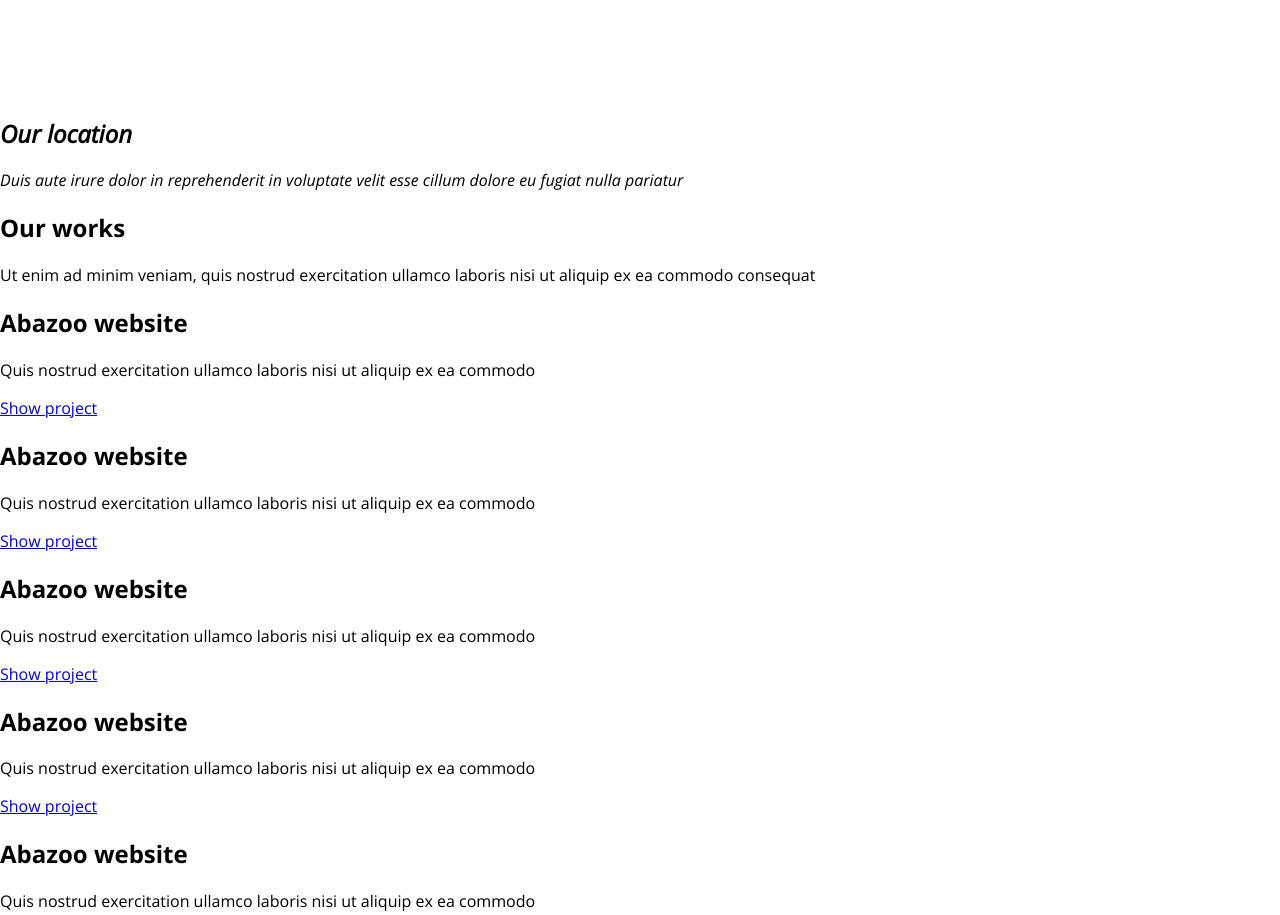
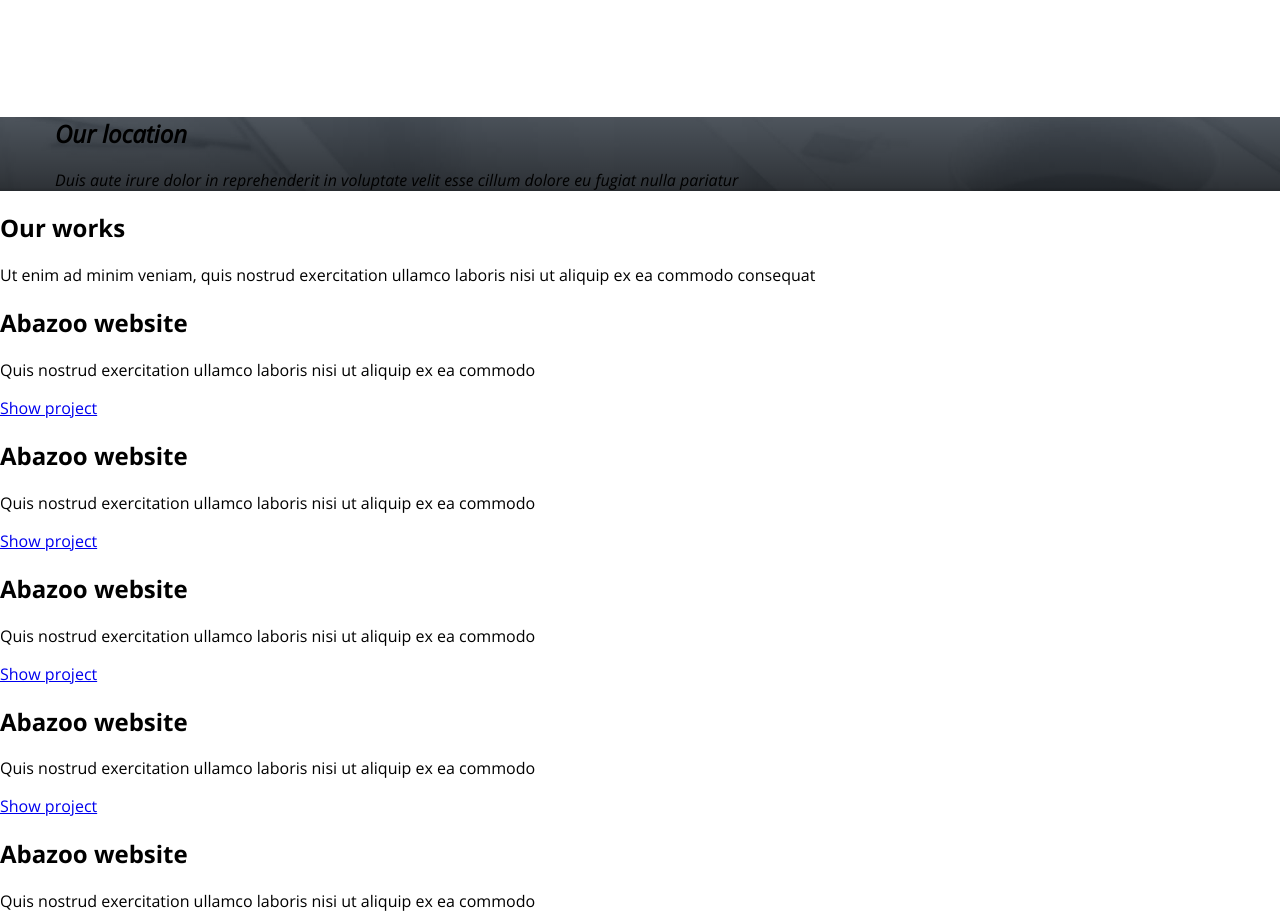
Before and after one commit to lss1ash/KIT, a website: page app/index.html in a window 1280 px wide. Shown: the part 1061-1976 px from the top of the page. Drawn offline with nearby package versions, Linux system fonts and the light colour scheme; files that its build step writes are made by us from their sources.

Commit message:
Contacts section started

```diff
--- a/app/index.html
+++ b/app/index.html
@@ -66,6 +66,8 @@
 
     <section class="contacts">
 
+      <div class="contacts__wrapper">
+
         <address class="contacts__address">
 
           <h1 class="contacts__location">Our location</h1>
@@ -78,6 +80,8 @@
         </address>
 
         <div class="contacts__map"></div>
+
+      </div>
 
     </section>
 
--- a/app/sass/common.scss
+++ b/app/sass/common.scss
@@ -1,6 +1,9 @@
 $font-family: 'OpenSans', sans-serif;
+
 $color-highlight: #f7600e;
 $color-darkfont: #3b434c;
+
+$background-gradient: linear-gradient( 0deg, rgba(0,0,0,.5) 0%, rgba(0,0,0,.4) 5%, rgba(0,0,0,.3) 25%, rgba(0,0,0,0) 100%);
 
 body,
 html
--- /dev/null
+++ b/app/sass/contacts.scss
@@ -0,0 +1,16 @@
+.contacts {
+  background-color: #3b434c;
+  background-image: $background-gradient, url(../img/contacts_background.jpg);
+  background-repeat: no-repeat, no-repeat;
+  background-position: 0 0, top center;
+  background-size: auto, cover;
+
+  &__wrapper
+  {
+      @include wrapper();
+  }
+
+  &__address {
+
+  }
+}
--- a/app/sass/main-header.scss
+++ b/app/sass/main-header.scss
@@ -1,8 +1,7 @@
 .main-header
 {
     background-color: #3b434c;
-    background-image: linear-gradient( 0deg, rgba(0,0,0,.5) 0%, rgba(0,0,0,.4) 5%, rgba(0,0,0,.3) 25%, rgba(0,0,0,0) 100%),
-    url(../img/header_background.jpg);
+    background-image: $background-gradient, url(../img/header_background.jpg);
     background-repeat: no-repeat, no-repeat;
     background-position: 0 0, top center;
     background-size: auto, cover;
--- a/app/sass/style.scss
+++ b/app/sass/style.scss
@@ -5,3 +5,4 @@
 
 @import 'main-header.scss';
 @import 'main-services.scss';
+@import 'contacts.scss';
```
Also changed, not shown: app/img/contacts_background.jpg (added). Lines whose indentation alone changed are shown as unchanged.
